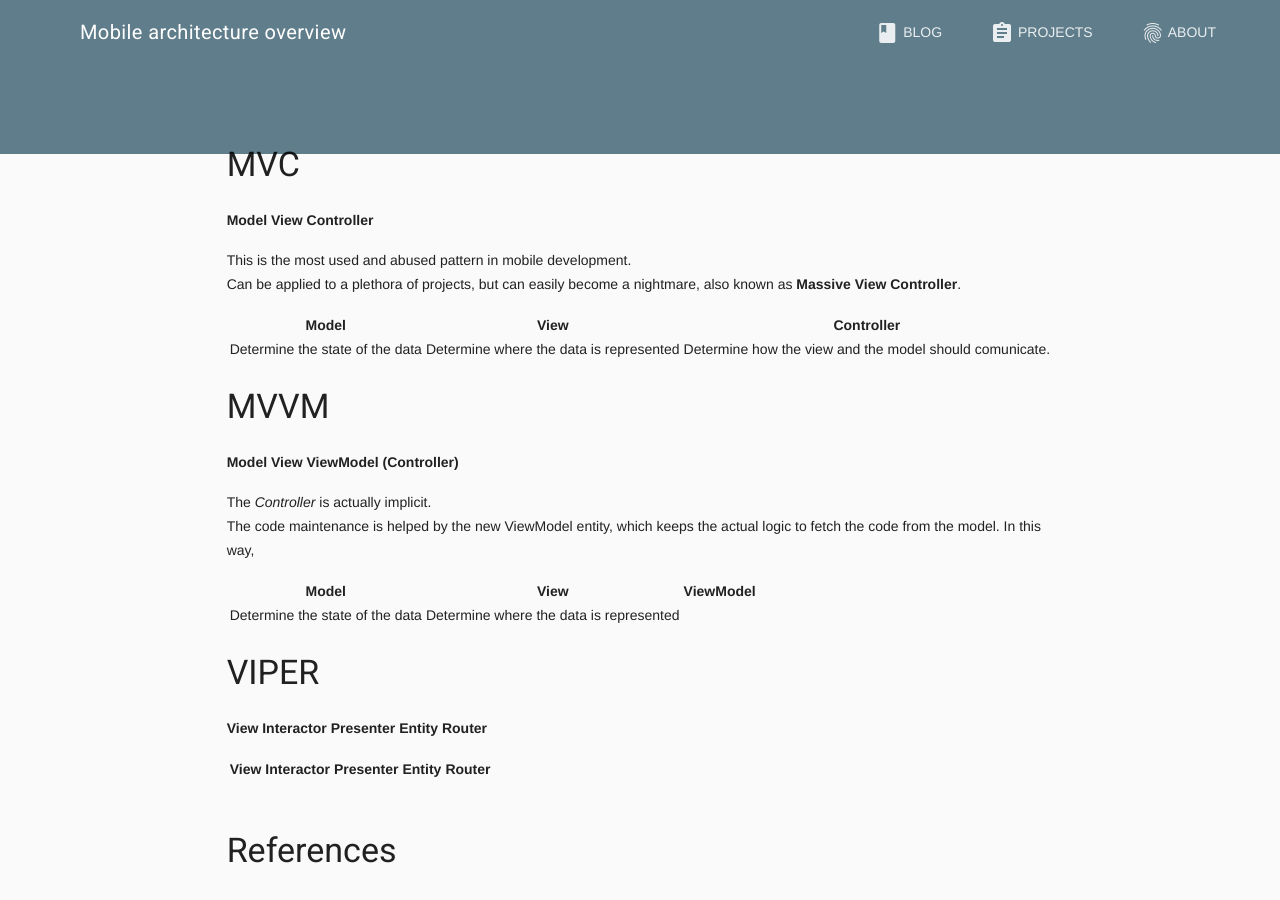
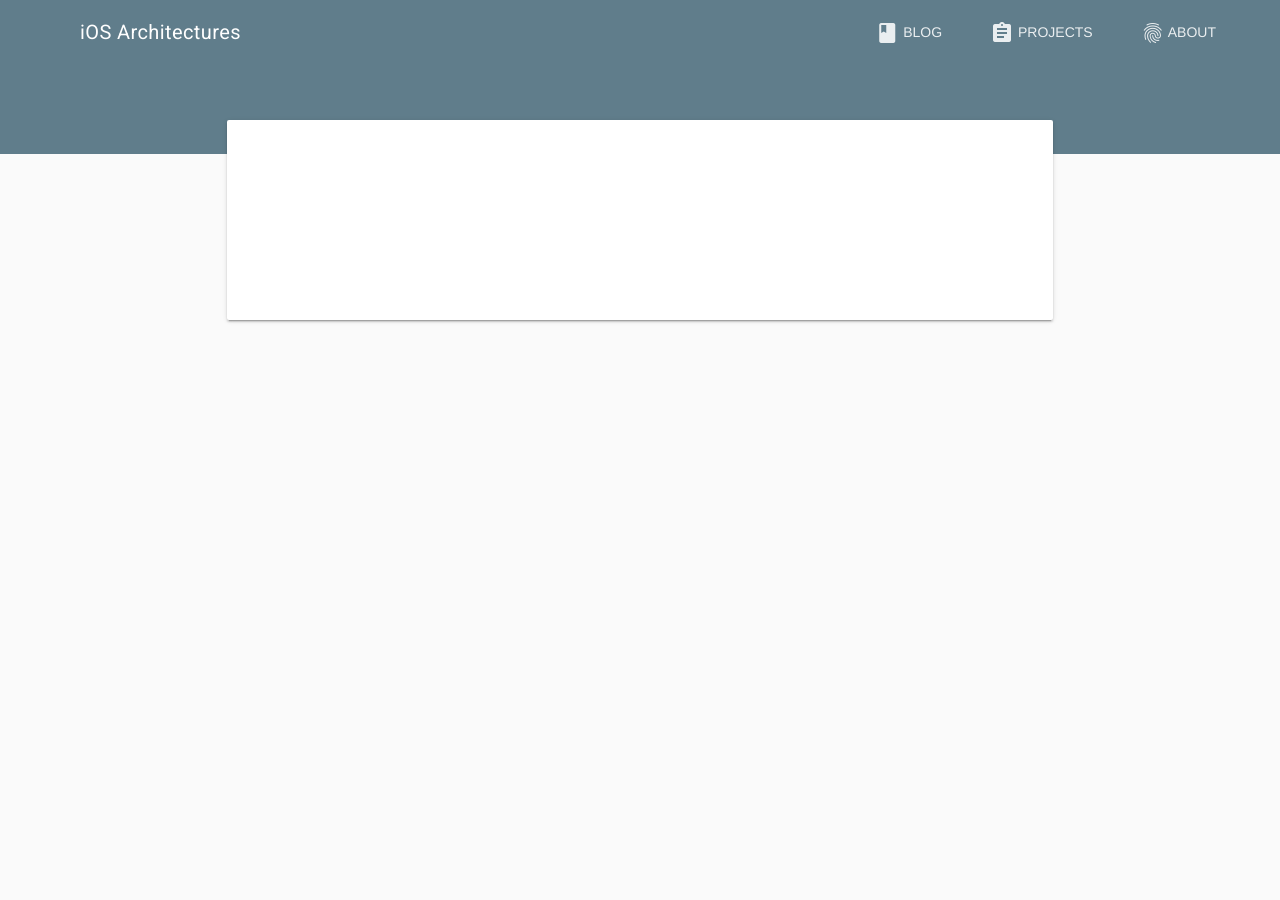
Before and after one commit to mcomisso/mcomisso.github.io, a Jekyll site: the page built from projects/mobile-arch/index.html, in a window 1280 px wide. Built offline with Jekyll 4.4.1, drawn with Linux system fonts in a browser that asks for light colours; nearby versions of some CDN libraries.

Commit message:
Updated architectures structure page

```diff
--- a/_config.yml
+++ b/_config.yml
@@ -66,13 +66,9 @@
       name: "Blue-Mate"
       site: "/projects/blue-mate"
       description: "Startup focused on iBeacon, restaurants and proximity marketing campaigns."
-    -
-      name: "test"
-      site: ""
-      description: ""
   current:
     -
-      name: "Personal Blog"
+      name: "Personal Site"
       site: "https://github.com/mcomisso/mcomisso.github.io"
       description: "This site. Built with Jekyll, material design lite and hosted on Github Pages."
     -
--- a/_layouts/page.html
+++ b/_layouts/page.html
@@ -4,7 +4,7 @@
 ---
 {% comment %}
 Page base layout.
-The variable page.colored is set to switch content's wrapper between mdl-card and single max-width column.
+The variable page.card is set to switch content's wrapper between mdl-card and single max-width column.
 {% endcomment %}
 
 <div class="mdl-cell
@@ -12,7 +12,7 @@
   mdl-cell--2-offset-desktop
   mdl-cell--4-col-phone
   mdl-cell--8-col-tablet">
-{% if page.colored %}
+{% if page.card %}
   {% comment %} This layout is for every page with white background. {% endcomment %}
   <div class="mdl-card max-width mdl-shadow--2dp">
     <div class="mdl-card__supporting-text">
--- /dev/null
+++ b/projects/mobile-arch/index.html
@@ -0,0 +1,17 @@
+---
+layout: page
+card: true
+title: iOS Architectures
+description: Post regarding mobile architecture patterns
+---
+{% comment %}
+This page will contain the posts regarding architectural patterns.
+{% endcomment %}
+
+<ul class="mdl-list">
+{% for post in site.categories.architecture %}
+  <li class="">
+    <span>{{ post.title }}</span>
+  </li>
+{% endfor %}
+</ul>
--- a/projects/mobile-arch/index.md
+++ /dev/null
@@ -1,39 +0,0 @@
----
-layout: page
-title: Mobile architecture overview
-description: A list of the most used mobile architectures for iOS
----
-
-### MVC
-**Model View Controller**
-
-This is the most used and abused pattern in mobile development.
-Can be applied to a plethora of projects, but can easily become a nightmare, also known as **Massive View Controller**.
-
-|Model | View | Controller|
-|------|------|-----------|
-|Determine the state of the data  | Determine where the data is represented | Determine how the view and the model should comunicate.  |
-
-
-### MVVM
-**Model View ViewModel (Controller)**
-
-The _Controller_ is actually implicit.
-The code maintenance is helped by the new ViewModel entity, which keeps the actual logic to fetch the code from the model. In this way,
-
-|Model | View | ViewModel |
-|------|------|-----------|
-|Determine the state of the data | Determine where the data is represented |
-
-### VIPER
-**View Interactor Presenter Entity Router**
-
-
-
-|View | Interactor | Presenter | Entity | Router |
-|-----|------------|-----------|--------|--------|
-|
-
-
-### References
--
```
Also changed, not shown: projects/blue-mate/index.md (+1 -1 lines).
